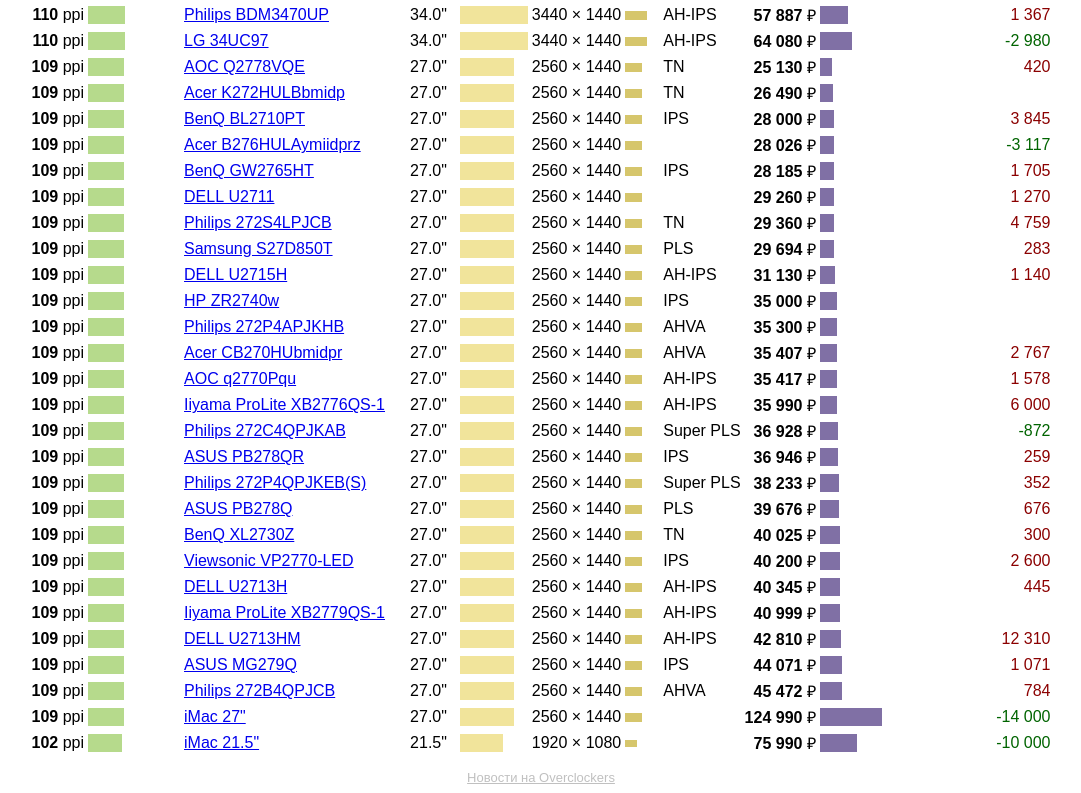
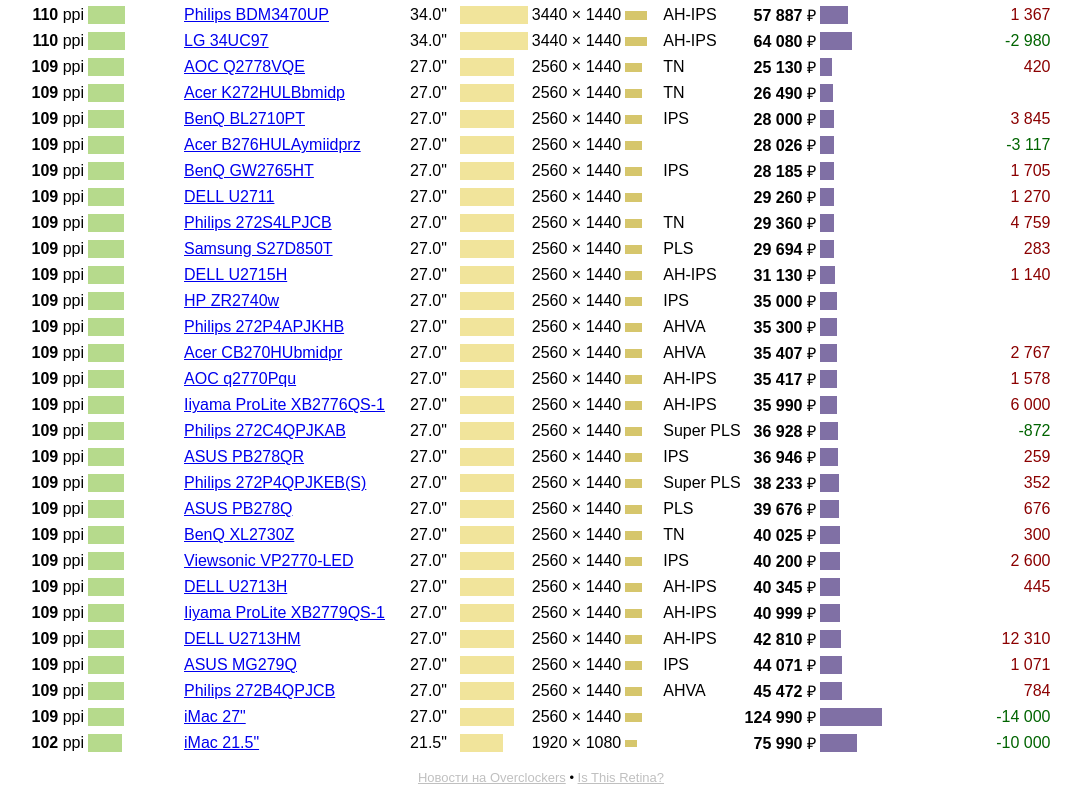
Before and after one commit to vassilevsky/maxppi, a plain HTML site: page index.html in a window 1280 px wide. Shown: the part 2182-2975 px from the top of the page, without its empty margins (99-1180 px from the left). Drawn offline with Linux system fonts and the light colour scheme.

Commit message:
Add isthisretina.com

```diff
--- a/index.html
+++ b/index.html
@@ -4194,6 +4194,8 @@
       </table>
       <div class='source'>
         <a target="_blank" href="http://www.overclockers.ru/tag/4k">Новости на Overclockers</a>
+        •
+        <a target="_blank" href="http://isthisretina.com">Is This Retina?</a>
       </div>
       <div class='last_update'>
         Данные от
```
